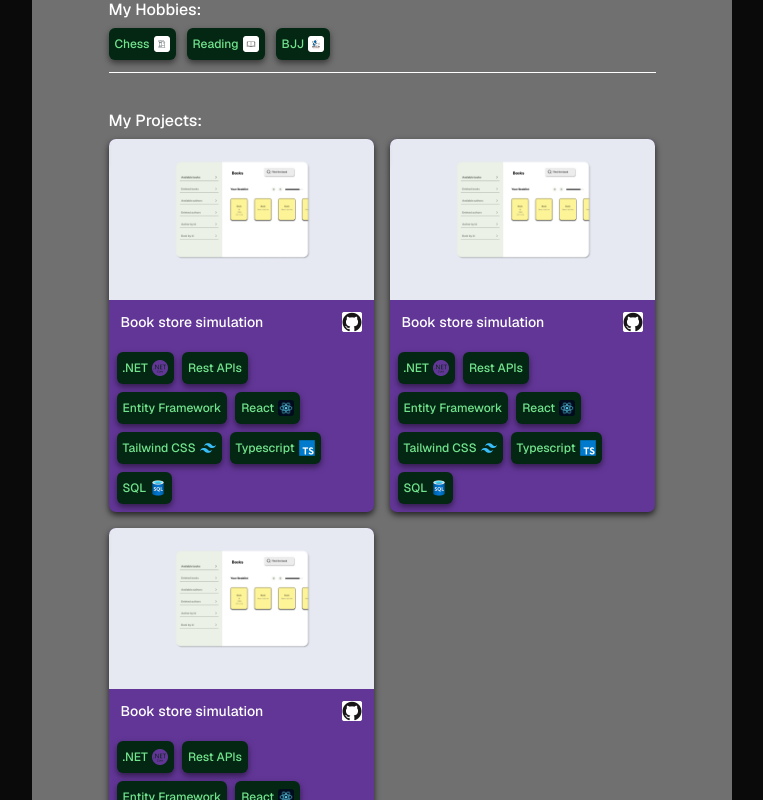
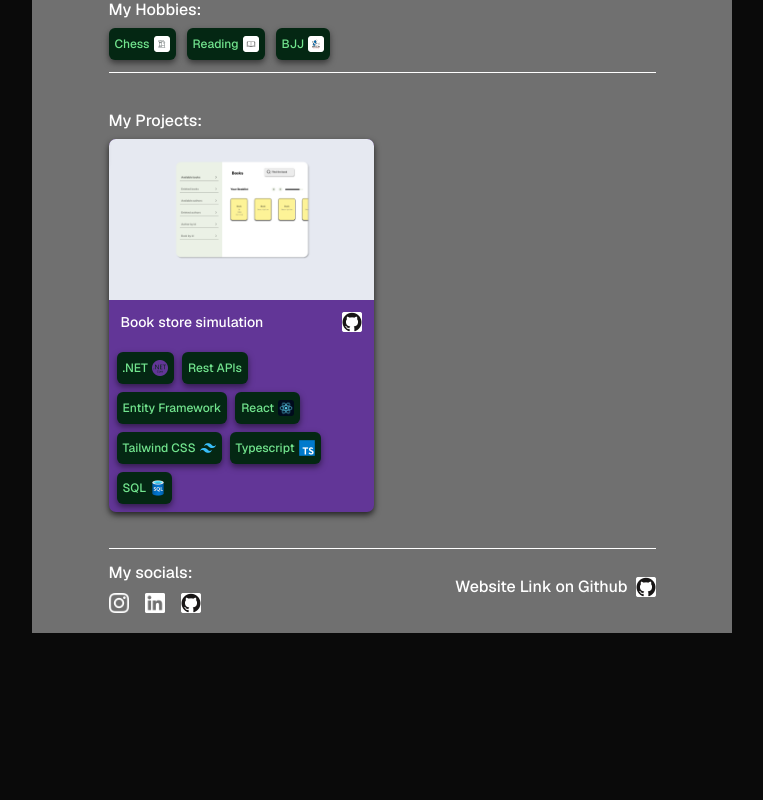
Before and after one commit to codemode-nick/personal-page, a React (Vite) app in the folder src/UI/: page / in a window 1280 px wide. Shown: the part 740-1540 px from the top of the page, without its empty margins (258-1021 px from the left). After the commit the page ends 1373 px from the top, so only its background shows below. Built offline with nearby package versions, Linux system fonts and the light colour scheme.

Commit message:
Removed unncessary stuff

```diff
--- a/src/UI/src/sections/Projects.tsx
+++ b/src/UI/src/sections/Projects.tsx
@@ -8,93 +8,7 @@ const Projects = () => {
       <div className="flex items-center gap-4 flex-wrap pt-1.5">
         <Project
           image_src={BookStore_img}
-          link={"google.com"}
-          project_name={"Book store simulation"}
-          project_tags={[
-            {
-              text: ".NET",
-              icon_src: "NET",
-              icon_alt: ".NET_icon",
-            },
-            {
-              text: "Rest APIs",
-            },
-            {
-              text: "Entity Framework",
-            },
-            {
-              text: "React",
-              icon_src: "React",
-              icon_alt: "ReactJS_icon",
-            },
-            {
-              text: "Tailwind CSS",
-              icon_src: "Tailwind",
-              icon_alt: "TailwindCSS_icon",
-            },
-            {
-              text: "Typescript",
-              icon_src: "Typescript",
-              icon_alt: "Typescript_icon",
-            },
-            {
-              text: "SQL",
-              icon_src: "SQL",
-              icon_alt: "SQL_icon",
-            },
-          ].map((v) => {
-            if (v.icon_src != null) {
-              return { ...v, icon_src: "/src/icons/" + v.icon_src + ".png" };
-            }
-            return v;
-          })}
-        />
-        <Project
-          image_src={BookStore_img}
           link={"https://github.com/NickPraktikum/BookStore"}
-          project_name={"Book store simulation"}
-          project_tags={[
-            {
-              text: ".NET",
-              icon_src: "NET",
-              icon_alt: ".NET_icon",
-            },
-            {
-              text: "Rest APIs",
-            },
-            {
-              text: "Entity Framework",
-            },
-            {
-              text: "React",
-              icon_src: "React",
-              icon_alt: "ReactJS_icon",
-            },
-            {
-              text: "Tailwind CSS",
-              icon_src: "Tailwind",
-              icon_alt: "TailwindCSS_icon",
-            },
-            {
-              text: "Typescript",
-              icon_src: "Typescript",
-              icon_alt: "Typescript_icon",
-            },
-            {
-              text: "SQL",
-              icon_src: "SQL",
-              icon_alt: "SQL_icon",
-            },
-          ].map((v) => {
-            if (v.icon_src != null) {
-              return { ...v, icon_src: "/src/icons/" + v.icon_src + ".png" };
-            }
-            return v;
-          })}
-        />
-        <Project
-          image_src={BookStore_img}
-          link={"google.com"}
           project_name={"Book store simulation"}
           project_tags={[
             {
```
